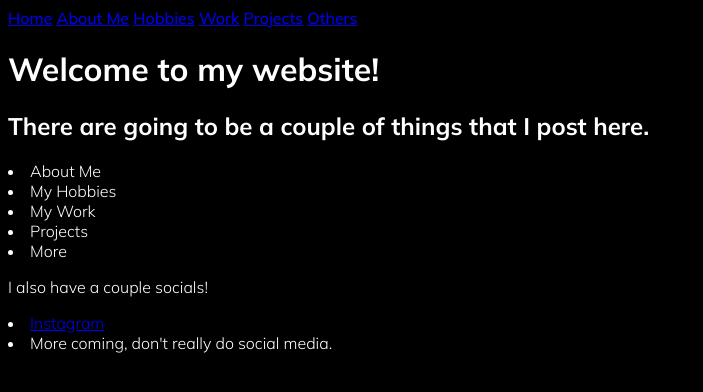
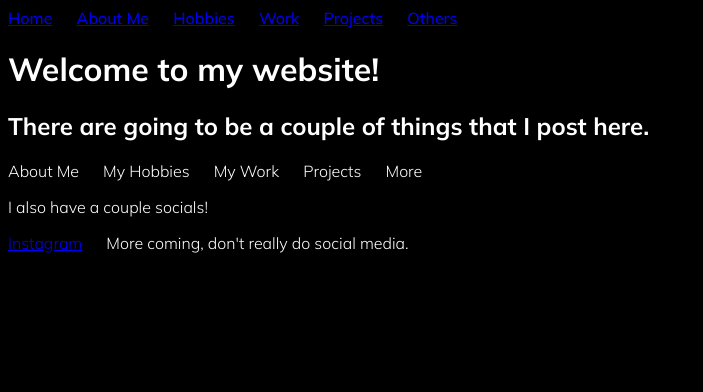
Before and after one commit to TetraTrooper/TetraTrooper.github.io, a plain HTML site: page index.html in a window 1280 px wide. Shown: the whole page, without its empty margins (0-703 px from the left). Drawn offline with Linux system fonts and the light colour scheme.

Commit message:
0.0.3
-Created a CSS folder and file
-Made the index.html a bit more cleaner,  list are broken but will be fixed

```diff
--- /dev/null
+++ b/CSS/Defualt.css
@@ -0,0 +1,20 @@
+            @import url('https://fonts.googleapis.com/css2?family=Mulish:wght@200;300;400;500;600;700;800;900&display=swap');
+            body{
+                font-family: 'Mulish', sans-serif;
+                font-weight: 300;
+                color: white;
+                background-color: black;
+            }
+            nav{
+                font-family: 'Mulish', sans-serif;
+                font-weight: 500;
+            }
+            ul{
+                list-style-type: none;
+                padding: 0;
+                margin: 0;
+            }
+            li{
+                display: inline-block;
+                margin: 0px 20px 0px 0px;
+            }
--- a/index.html
+++ b/index.html
@@ -5,38 +5,34 @@
         <meta http-equiv="X-UA-Compatible" content="IE=edge">
         <meta name="viewport" content="width=device-width, initial-scale=1.0">
         <title>TetraTrooper's Site</title>
-        <style>
-            @import url('https://fonts.googleapis.com/css2?family=Mulish:wght@200;300;400;500;600;700;800;900&display=swap');
-            body{
-            font-family: 'Mulish', sans-serif;
-            font-weight: 300;
-            color: white;
-            background-color: black;
-            }
-            nav{
-            font-family: 'Mulish', sans-serif;
-            font-weight: 500;
-            }
-        </style>
+        <link rel="stylesheet" href="CSS/Defualt.css">
     </head>
     <body>
+        <header>
         <nav>
-            <a href="index.html">Home</a>
-            <a href="About Me.html">About Me</a>
-            <a href="Hobbies.html">Hobbies</a>
-            <a href="Work.html">Work</a>
-            <a href="Projects.html">Projects</a>
-            <a href="Others.html">Others</a>
+            <ul>
+                <li><a href="index.html">Home</a></li>
+                <li><a href="About Me.html">About Me</a></li>
+                <li><a href="Hobbies.html">Hobbies</a></li>
+                <li><a href="Work.html">Work</a></li>
+                <li><a href="Projects.html">Projects</a></li>
+                <li><a href="Others.html">Others</a></li>
+            </ul>
         </nav>
+        </header>
         <h1>Welcome to my website!</h1>
         <h2>There are going to be a couple of things that I post here.</h2>
-        <li>About Me</a></li>
-        <li>My Hobbies</a></li>
-        <li>My Work</a></li>
-        <li>Projects</a></li>
-        <li>More</a></li>
+        <ul>
+            <li>About Me</li>
+            <li>My Hobbies</li>
+            <li>My Work</li>
+            <li>Projects</li>
+            <li>More</li>
+        </ul>
         <p>I also have a couple socials!</p>
-        <li><a href="https://www.instagram.com/imbrandoncheng/">Instagram</a></li>
-        <li>More coming, don't really do social media.</li>
+        <ul>
+            <li><a href="https://www.instagram.com/imbrandoncheng/">Instagram</a></li>
+            <li>More coming, don't really do social media.</li>
+        </ul>
     </body>
     </html>
```
